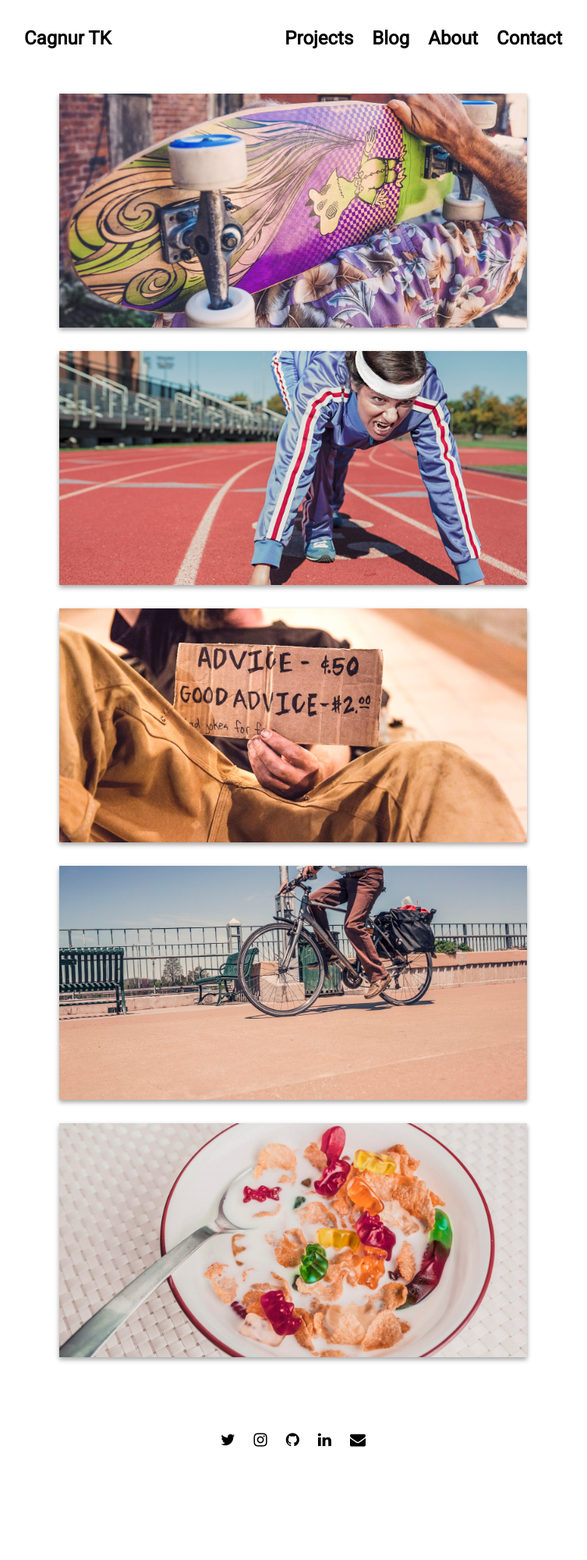
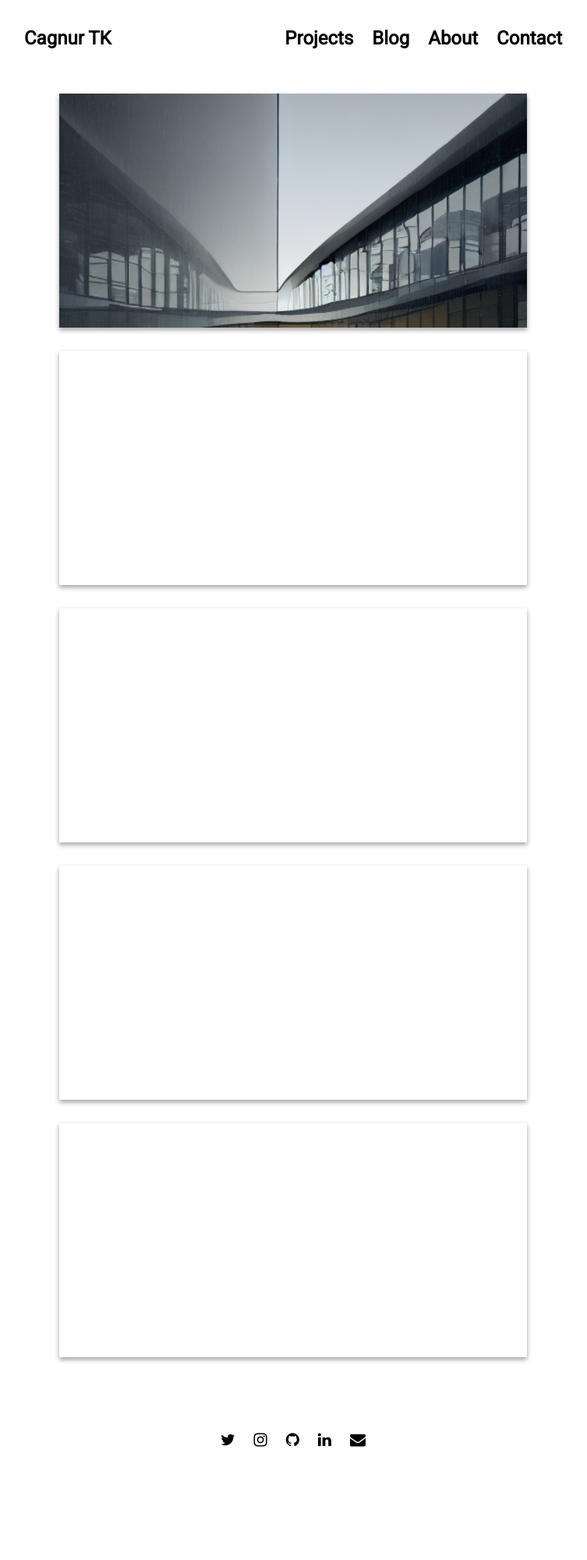
Before and after one commit to Cagnurt/cagnurt.github.io, a Jekyll site: the page built from index.md, in a window 1280 px wide. Shown: the whole page at 78% size, without its empty margins (264-1017 px from the left). Built offline with Jekyll 4.4.1, drawn with Linux system fonts in a browser that asks for light colours; nearby versions of some CDN libraries.

Commit message:
change thumbnail - 1

```diff
--- a/_includes/projects.html
+++ b/_includes/projects.html
@@ -2,7 +2,7 @@
   <div class="project-container">
     {% for project in site.data.settings.projects %}
       <a href="{{ site.github.url }}/projects/{{ project.url }}">
-        <div class="project-unit" data-folder="{{ site.github.url }}/projects/{{ project.url }}" style="background-image: url({{ site.github.url }}/assets/img/projects/{{ project.url }}/thumbnail.jpg)">
+        <div class="project-unit" data-folder="{{ site.github.url }}/projects/{{ project.url }}" style="background-image: url({{ site.github.url }}/assets/img/projects/{{ project.url }}/thumbnail.jpeg)">
           <div class="project-overlay">
             <strong>{{ project.name }} <i class="fa fa-arrow-right" aria-hidden="true"></i></strong>
           </div>
```
Also changed, not shown: assets/img/projects/proj-1/thumbnail.jpeg (added).
